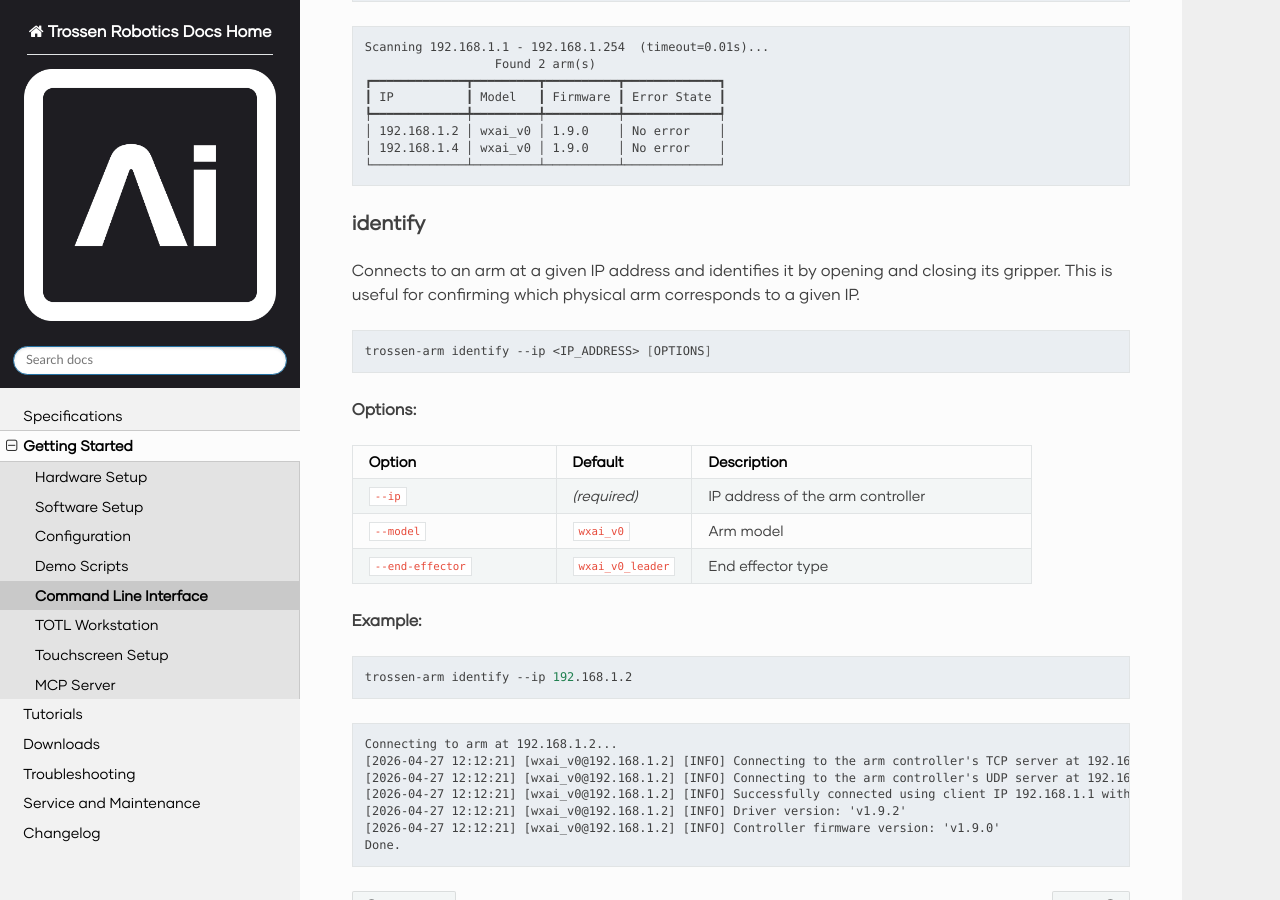
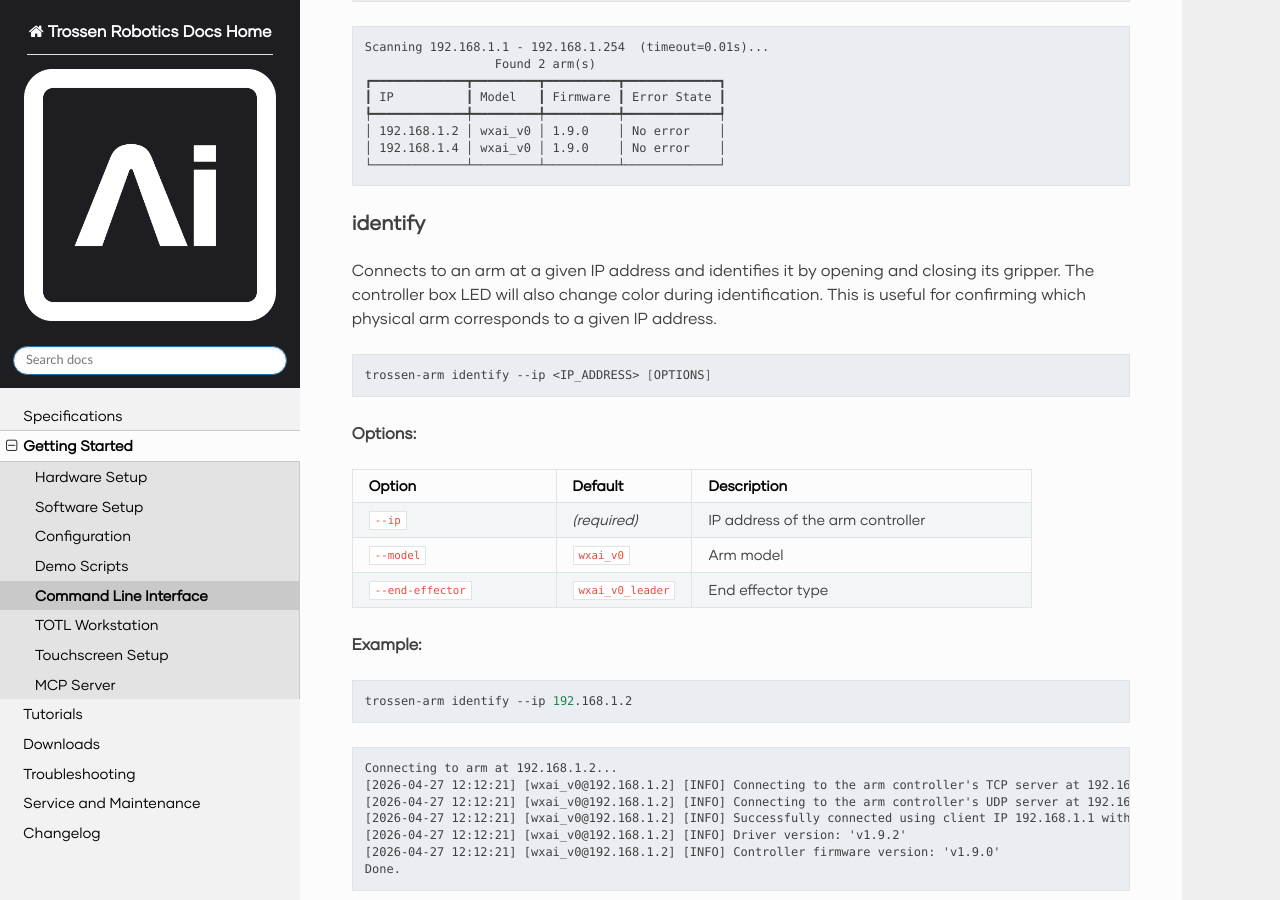
Before and after one commit to TrossenRobotics/trossen_arm, a Sphinx documentation site: the page built from docs/getting_started/cli.rst, in a window 1280 px wide and 900 px high, scrolled down 1832 px. Built offline with Sphinx 7.4.7 and the Read the Docs theme 3.1.0, drawn with Linux system fonts in a browser that asks for light colours; some web fonts are replaced; pages that are not in the unit, such as notebooks, are missing from menus; some of the changed text lies outside the part shown.

Commit message:
one sentence per line, update identification description

```diff
--- a/docs/getting_started/cli.rst
+++ b/docs/getting_started/cli.rst
@@ -2,14 +2,12 @@
 Command Line Interface
 =======================
 
-This section describes the ``trossen-arm`` CLI tool, which provides a simple way to interact with
-Trossen Arm controllers from the terminal without writing any code.
+This section describes the ``trossen-arm`` CLI tool, which provides a simple way to interact with Trossen Arm controllers from the terminal without writing any code.
 
 What You Need
 =============
 
-To get started, please make sure you have gone through the :doc:`software_setup` and installed
-the Python driver.
+To get started, please make sure you have gone through the :doc:`software_setup` and installed the Python driver.
 
 Installation
 ============
@@ -23,13 +21,12 @@ Install it with the ``cli`` extra:
 
 .. note::
 
-    If you install ``trossen_arm`` without the ``[cli]`` extra, the ``trossen-arm`` command will
-    still be available in your PATH but will print an error message if run:
+    If you install ``trossen_arm`` without the ``[cli]`` extra, the ``trossen-arm`` command will still be available in your PATH but will print an error message if run:
 
     .. code-block:: bash
 
         Error: CLI dependencies are not installed.
-        Install them with: pip install "trossen_arm[cli]"
+        Install them with: pip install "trossen-arm[cli]"
 
 Usage
 =====
@@ -55,8 +52,8 @@ For help with a specific command, append ``--help``:
 
 .. note::
 
-    The CLI supports shell auto-completion. Run ``trossen-arm --install-completion`` to enable it
-    for your current shell, then restart your shell for it to take effect.
+    The CLI supports shell auto-completion.
+    Run ``trossen-arm --install-completion`` to enable it for your current shell, then restart your shell for it to take effect.
 
 Commands
 ========
@@ -113,7 +110,8 @@ identify
 --------
 
 Connects to an arm at a given IP address and identifies it by opening and closing its gripper.
-This is useful for confirming which physical arm corresponds to a given IP.
+The controller box LED will also change color during identification.
+This is useful for confirming which physical arm corresponds to a given IP address.
 
 .. code-block:: bash
 
```
